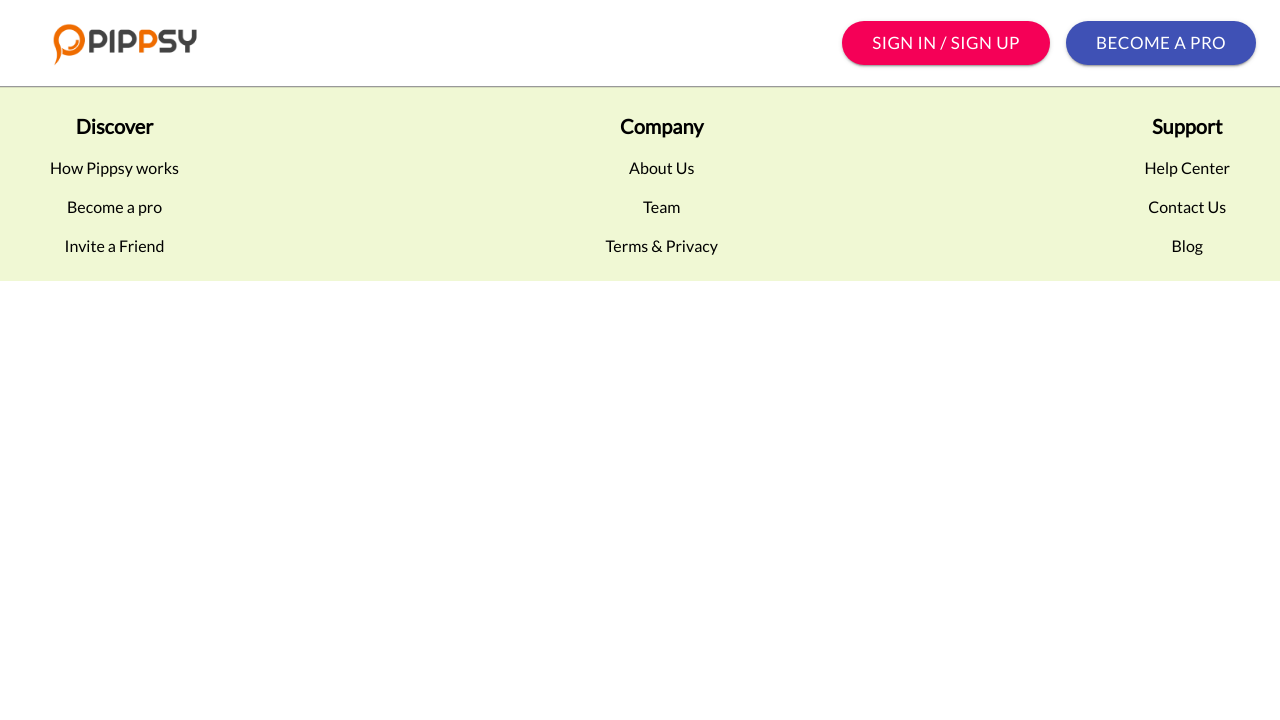
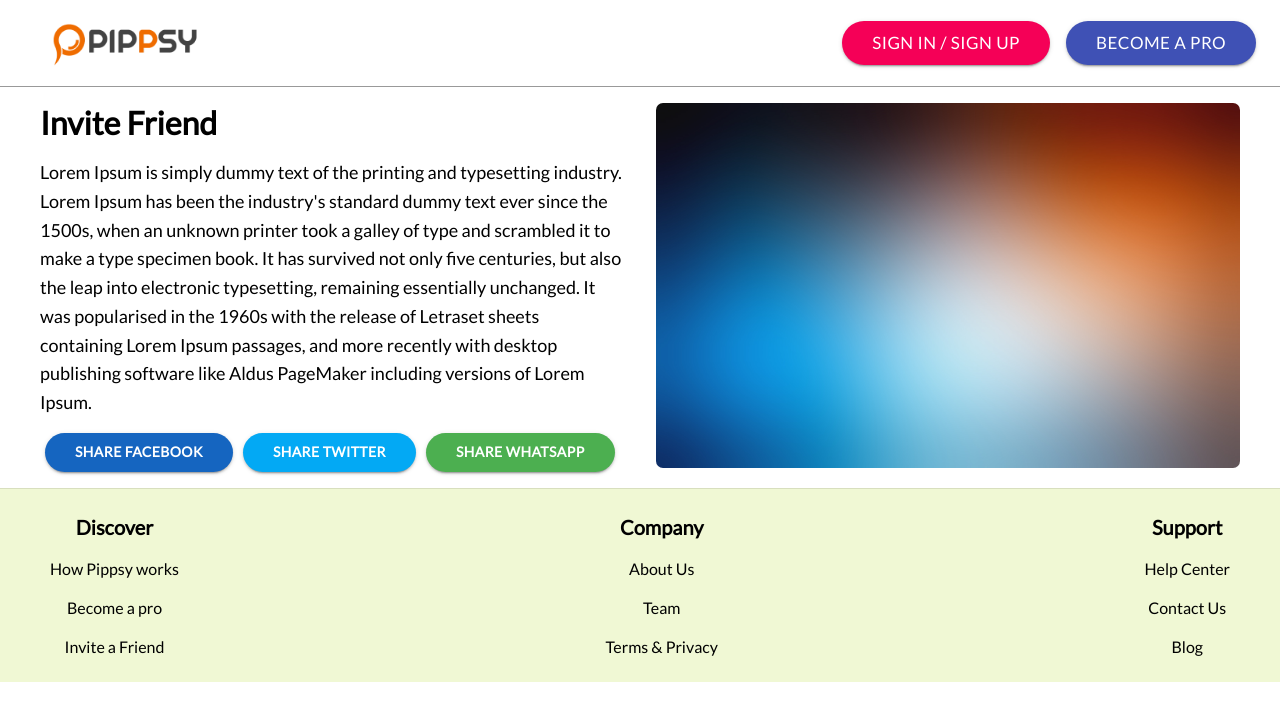
Before and after one commit to waqasshah191/seekers, a React (Create React App) app in the folder client/: page /invite-friend in a window 1280 px wide. Shown: the top 720 px of the page. Built offline with nearby package versions, Linux system fonts and the light colour scheme; no server answers; what react-google-maps would draw is missing.

Commit message:
Invite friends, Formspree and some tiny modifications

```diff
--- a/client/package.json
+++ b/client/package.json
@@ -5,6 +5,7 @@
   "proxy": "http://localhost:3000",
   "dependencies": {
     "@auth0/auth0-react": "^1.6.0",
+    "@formspree/react": "^2.2.3",
     "@fortawesome/fontawesome-svg-core": "^1.2.35",
     "@fortawesome/free-solid-svg-icons": "^5.15.3",
     "@fortawesome/react-fontawesome": "^0.1.14",
--- a/client/src/App.js
+++ b/client/src/App.js
@@ -15,6 +15,7 @@ import HelpCenter from './components/help-center/HelpCenter';
 import About from './components/about/About';
 import Contact from './components/contact/Contact';
 import TermsPrivacy from './components/terms-privacy/TermsPrivacy';
+import InviteFriend from './components/invite-friend/InviteFriend';
 
 const domain = process.env.REACT_APP_AUTH0_DOMAIN;
 const clientId = process.env.REACT_APP_AUTH0_CLIENT_ID;
@@ -25,7 +26,13 @@ const App = () => {
 
   useEffect(() => {
     const redirectUri = localStorage.getItem('_redirect');
+    console.log('redirectUri', redirectUri)
     if (!redirectUri) {
+      setLoading(false);
+    } else {
+      const redirectUri = localStorage.getItem('_redirect');
+      localStorage.removeItem('_redirect')
+      setRedirect(redirectUri);
       setLoading(false);
     }
   }, []);
@@ -89,6 +96,10 @@ const App = () => {
                 <TermsPrivacy />
               </Route>
 
+              <Route path='/invite-friend'>
+                <InviteFriend />
+              </Route>
+
             </Switch>
             <Footer />
           </>
--- a/client/src/components/contact/Contact.js
+++ b/client/src/components/contact/Contact.js
@@ -1,4 +1,5 @@
-import React, { useState } from 'react';
+import React, { useEffect, useState } from 'react';
+import { useForm, ValidationError } from '@formspree/react';
 import { Container, TextField, Button } from '@material-ui/core';
 import { Alert} from '@material-ui/lab';
 import useStyles from './Styles.js';
@@ -7,24 +8,20 @@ import ContactImage from '../images/background.png';
 const Contact = () => {
     const [alertMessage, setAlertMessage] = useState('');
     const [email, setEmail] = useState('');
+    const [isSubmitted, setIsSubmitted] = useState(false);
     const [message, setMessage] = useState('');
+    const [state, handleSubmit] = useForm("xbjqzpga");
     const styles = useStyles();
 
-    const handleSubmit = e => {
-        e.preventDefault();
-        setTimeout(() => {
+    useEffect(() => {
+        if (state.succeeded && isSubmitted) {
             setEmail('');
             setMessage('');
 
             setAlertMessage('Message sent successfully!');
-
-            setTimeout(() => {
-                setAlertMessage('');
-            }, 5000);
-        }, 1000);
-    }
-
-    console.log('alertMessage', alertMessage)
+            setIsSubmitted(false);
+        }
+    }, [state]);
 
     return (
         <div className="search">
@@ -44,8 +41,16 @@ const Contact = () => {
                         <p className={styles.contentText}>
                             Lorem Ipsum is simply dummy text of the printing and typesetting industry. Lorem Ipsum has been the industry's standard dummy text ever since the 1500s, when an unknown printer took a galley of type and scrambled it to make a type specimen book.
                         </p>
-
-                        <form onSubmit={handleSubmit}>
+                        <ValidationError
+                            prefix="Message"
+                            field="message"
+                            errors={state.errors}
+                        />
+                        <form onSubmit={e => {
+                            setAlertMessage('');
+                            setIsSubmitted(true);
+                            handleSubmit(e);
+                        }}>
                             <TextField
                                 id="outlined-full-width"
                                 label="Email"
@@ -53,6 +58,8 @@ const Contact = () => {
                                 value={email}
                                 placeholder="Enter Your Email"
                                 fullWidth
+                                name="email"
+                                type="email"
                                 margin="normal"
                                 onChange={(e) => setEmail(e.target.value)}
                                 variant="outlined"
@@ -69,6 +76,7 @@ const Contact = () => {
                                 placeholder="Enter Your Message"
                                 fullWidth
                                 multiline
+                                name="message"
                                 rows={5}
                                 margin="normal"
                                 onChange={(e) => setMessage(e.target.value)}
@@ -78,7 +86,16 @@ const Contact = () => {
                                 }}
                             />
 
-                            <Button type="submit" variant="contained" color="primary" size="large" className={styles.button}>Submit</Button>
+                            <Button
+                                disabled={isSubmitted}
+                                type="submit"
+                                variant="contained"
+                                color="primary"
+                                size="large"
+                                className={styles.button}
+                            >
+                                Submit
+                                </Button>
                         </form>
 
                     </div>
--- a/client/src/components/footer/Footer.js
+++ b/client/src/components/footer/Footer.js
@@ -1,10 +1,17 @@
 import React from 'react';
+import { useAuth0 } from "@auth0/auth0-react";
 import { Link } from 'react-router-dom';
 import { Container } from '@material-ui/core';
 import useStyles from './Styles.js';
 
 const Footer = () => {
     const styles = useStyles();
+    const { loginWithRedirect } = useAuth0();
+
+    const handleBecomePro = () => {
+        localStorage.setItem('_redirect', '/become-pro');
+        loginWithRedirect();
+    }
     return (
         <div className={styles.footerContainer}>
             <Container className={styles.footer}>
@@ -16,10 +23,10 @@ const Footer = () => {
                         <a href="/" className={styles.link}>How Pippsy works</a>
                     </li>
                     <li>
-                        <a href="/" className={styles.link}>Become a pro</a>
+                        <span className={styles.link} onClick={handleBecomePro}>Become a pro</span>
                     </li>
                     <li>
-                        <a href="/" className={styles.link}>Invite a Friend</a>
+                        <Link to="/invite-friend" className={styles.link}>Invite a Friend</Link>
                     </li>
                 </ul>
                 <ul className={styles.column}>
--- a/client/src/components/footer/Styles.js
+++ b/client/src/components/footer/Styles.js
@@ -25,6 +25,7 @@ const useStyles = makeStyles({
         textDecoration: 'none',
         color: '#000',
         padding: 10,
+        cursor: 'pointer',
     },
 
     headTitle: {
--- /dev/null
+++ b/client/src/components/invite-friend/InviteFriend.js
@@ -0,0 +1,56 @@
+import React from 'react';
+import { ExpandMore, Help } from '@material-ui/icons';
+import { Container, Typography, Button } from '@material-ui/core';
+import useStyles from './Styles.js';
+import InviteFriendImage from '../images/background.png';
+
+const InviteFriend = () => {
+    const styles = useStyles();
+    return (
+        <div className="search">
+            <Container>
+                <div className={styles.container}>
+                    <div className={styles.content}>
+                        <h1>Invite Friend</h1>
+                        <p className={styles.contentText}>
+                            Lorem Ipsum is simply dummy text of the printing and typesetting industry. Lorem Ipsum has been the industry's standard dummy text ever since the 1500s, when an unknown printer took a galley of type and scrambled it to make a type specimen book. It has survived not only five centuries, but also the leap into electronic typesetting, remaining essentially unchanged. It was popularised in the 1960s with the release of Letraset sheets containing Lorem Ipsum passages, and more recently with desktop publishing software like Aldus PageMaker including versions of Lorem Ipsum.
+                        </p>
+                        <div>
+                            <Button
+                                variant="contained"
+                                className={[styles.button, styles.facebook].join(' ')}
+                                href="https://www.facebook.com/sharer/sharer.php?u=#url"
+                                target="_blank"
+                            >
+                                Share Facebook
+                            </Button>
+                            <Button
+                                variant="contained"
+                                className={[styles.button, styles.twitter].join(' ')}
+                                href="http://twitter.com/share?text=Invite Friends&url=https://www.google.com/&hashtags=invite,friend,hashtag3"
+                                target="_blank"
+                            >
+                                Share Twitter
+                            </Button>
+
+                            <Button
+                                variant="contained"
+                                className={[styles.button, styles.whatsapp].join(' ')}
+                                href="whatsapp://send?text=The text to share!https://www.google.com/"
+                                target="_blank"
+                            >
+                                Share Whatsapp
+                            </Button>
+                        </div>
+                    </div>
+                    <div className={styles.imageWrapper}>
+                        <img src={InviteFriendImage} className={styles.image} alt="Invite Friend" />
+                    </div>
+                </div>
+
+            </Container>
+        </div>
+    )
+}
+
+export default InviteFriend;
--- /dev/null
+++ b/client/src/components/invite-friend/Styles.js
@@ -0,0 +1,71 @@
+import { makeStyles } from '@material-ui/core/styles';
+
+
+const useStyles = makeStyles((theme) => ({
+    container: {
+      display: 'flex',
+      alignItems: 'start',
+    },
+    imageWrapper: {
+        width: '100%',
+        padding: 16,
+    },
+    image: {
+        width: '100%',
+        borderRadius: 7,
+    },
+    content: {
+        width: '100%',
+        padding: 16,
+    },
+    contentText: {
+        fontSize: 18,
+        marginBlock: 16,
+        lineHeight: 1.6,
+    },
+    tabHead: {
+        fontSize: 16,
+        fontWeight: 'bold',
+        padding: 16
+    },
+    question: {
+        display: 'flex',
+        alignItems: 'center',
+        fontSize: 20,
+        fontWeight: 'bold',
+        padding: 5
+    },
+    button: {
+        fontWeight: 'bold',
+        color: '#fff',
+        borderRadius: 25,
+        paddingBlock: 7,
+        paddingInline: 30,
+        marginInline: 5,
+        minWidth: 'auto',
+        "& span": {
+            marginLeft: 0,
+        }
+    },
+    facebook: {
+        backgroundColor: '#1565C0',
+        '&:hover': {
+            backgroundColor: '#0D47A1',
+        }
+    },
+    twitter: {
+        backgroundColor: '#03A9F4',
+        '&:hover': {
+            backgroundColor: '#0288D1',
+        }
+    },
+    whatsapp: {
+        backgroundColor: '#4CAF50',
+        '&:hover': {
+            backgroundColor: '#388E3C'
+        }
+    },
+
+}));
+
+export default useStyles;
```
Also changed, not shown: 2 other files (tests, documents, lock files or other folders).
